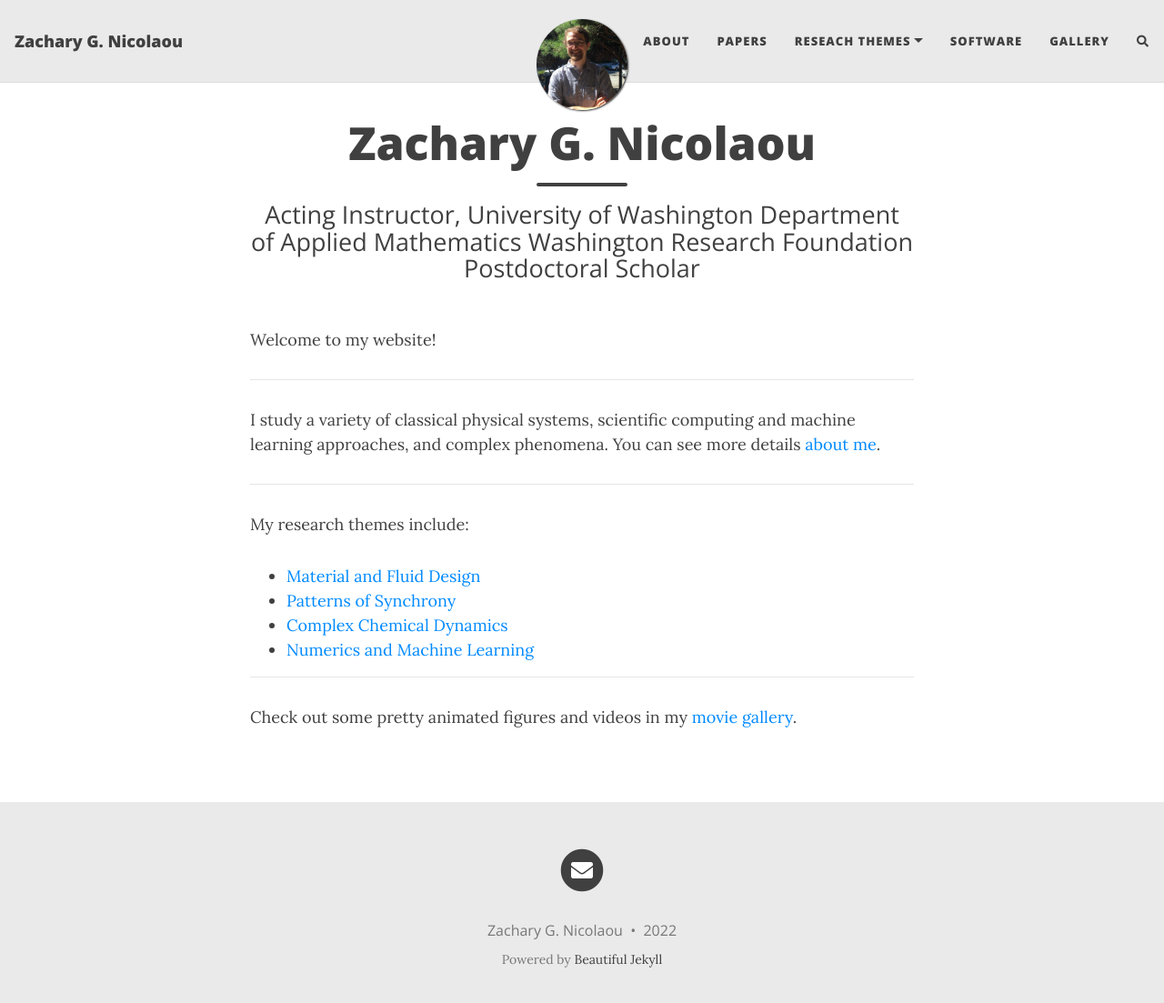
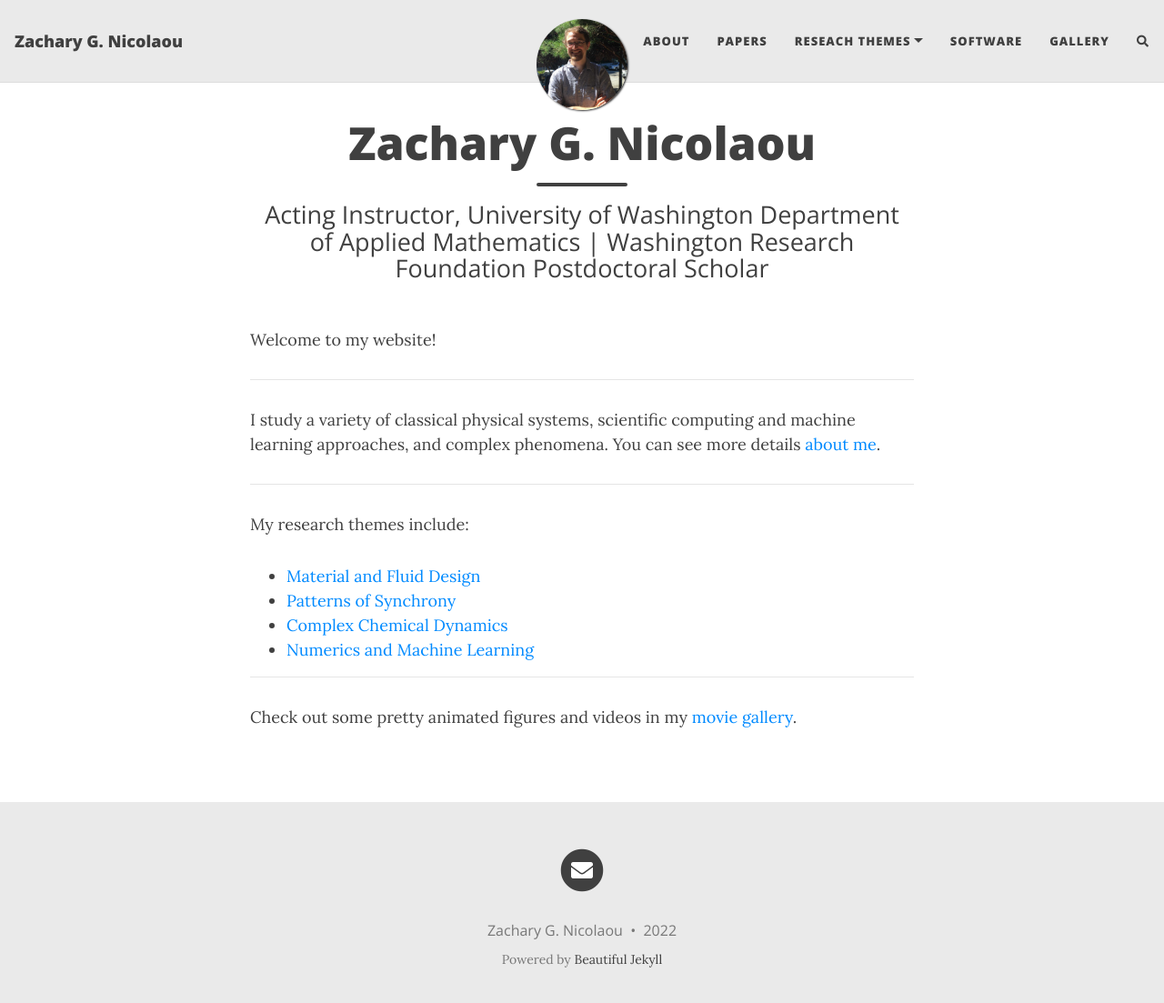
Before and after one commit to znicolaou/znicolaou.github.io, a Jekyll site: the page built from index.md, in a window 1280 px wide and 1116 px high. Shown: the top 1103 px of the window at 91% size. Built offline with Jekyll 4.4.1, drawn with Linux system fonts in a browser that asks for light colours; nearby versions of some CDN libraries; comment, search, counter and statistics services are not loaded.

```diff
--- a/index.md
+++ b/index.md
@@ -1,7 +1,7 @@
 ---
 layout: home
 title: Zachary G. Nicolaou
-subtitle: Acting Instructor, University of Washington Department of Applied Mathematics <br> Washington Research Foundation Postdoctoral Scholar
+subtitle: Acting Instructor, University of Washington Department of Applied Mathematics | Washington Research Foundation Postdoctoral Scholar
 ---
 
 Welcome to my website!
```
Also changed, not shown: aboutme.md (+1 -0 lines), chemistry.md (+4 -1 lines), 2 other files.
